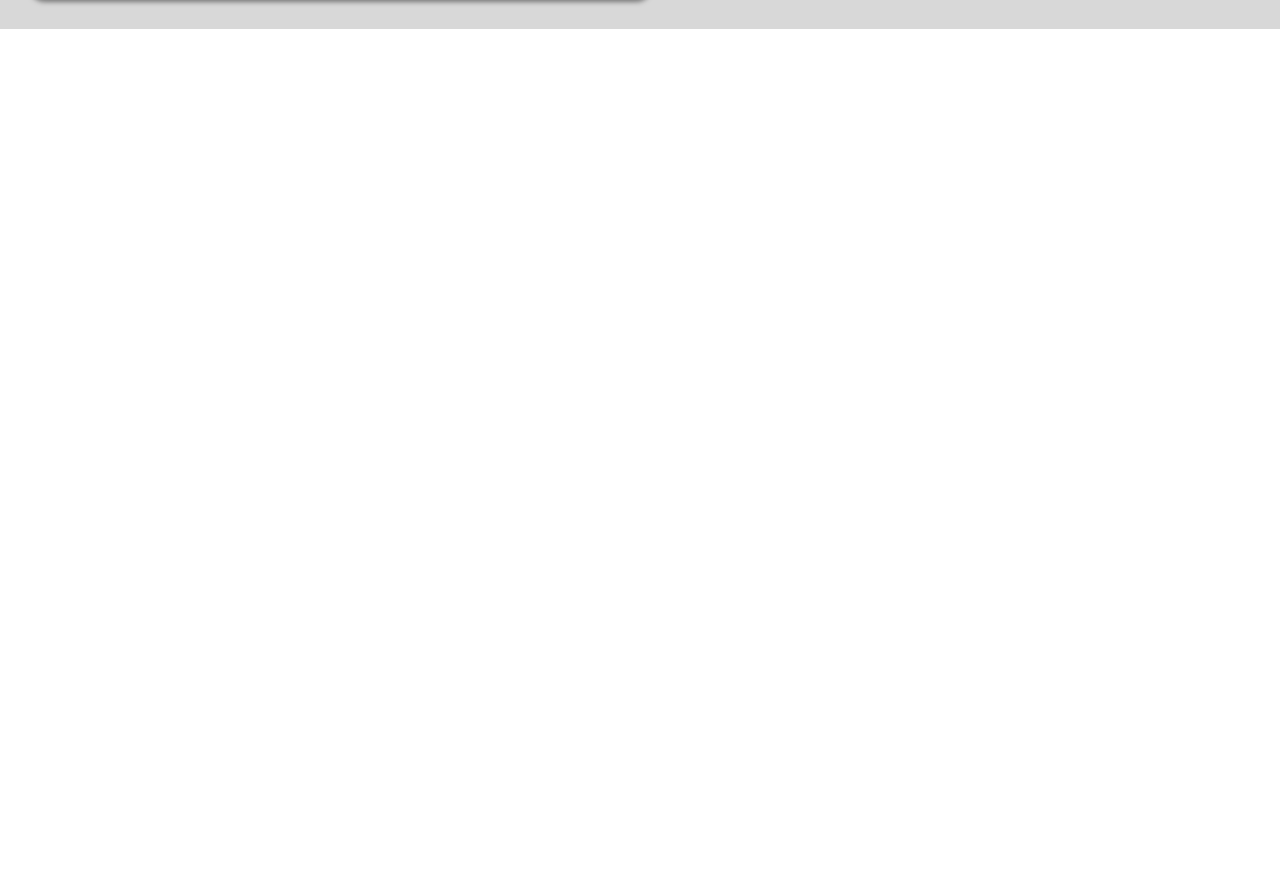
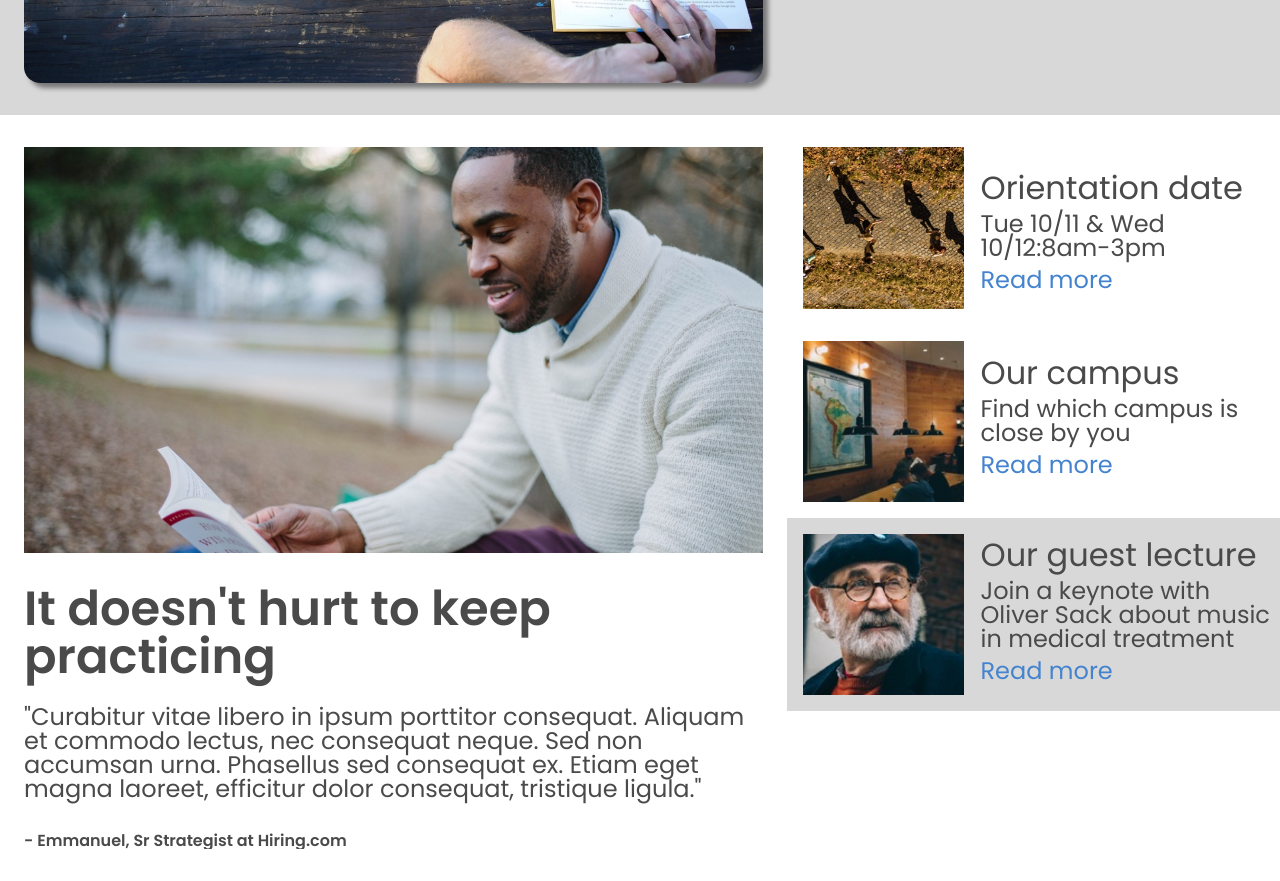
Before and after one commit to Berava/colmar-academy, a plain HTML site: page index.html in a window 1280 px wide. Shown: the part 559-1440 px from the top of the page. Before the commit the page ends 800 px from the top, so only its background shows below. Drawn offline with Linux system fonts and the light colour scheme.

Commit message:
Add information section

```diff
--- a/index.html
+++ b/index.html
@@ -14,7 +14,7 @@
     <header>
       <div id="logo">
         <img src="./resources/images/ic-logo.svg" alt="A lion, logo of the colmar academy" />
-        <h1>COLMAR<span id="mid-name">ACADEMY</span></h1>
+        <h1><a href="./index.html">COLMAR<span id="mid-name">ACADEMY</span></a></h1>
       </div>
       <nav>
         <ul id="menu">
@@ -31,12 +31,58 @@
       <div class="media-container">
         <img src="./resources/images/banner.jpg" alt="top down shot showing people reading on a table outdoor" />
       </div>
-      <div id="text-container">
+      <div class="aside-container">
         <div class="media-text">
           <h1>Learn something new everyday</h1>
           <h2>Lorem ipsum dolor sit amet, consectetur adipisicing elit.</h2>
-          <div id="button-start">
+          <div id="btn-start">
             <a href="#"><h3>Start here</h3></a>
+          </div>
+        </div>
+      </div>
+    </section>
+
+    <!-- Information section -->
+    <section id="information">
+        <div class="media-container">
+          <img src="./resources/images/information-main.jpg" alt="A man reading a book sitting on a bench" />
+          <blockquote cite="">
+            <h1>It doesn't hurt to keep practicing</h1>
+            <h2>
+              "Curabitur vitae libero in ipsum porttitor consequat. Aliquam et commodo lectus, nec consequat neque. Sed non accumsan urna. Phasellus sed consequat ex. Etiam eget magna laoreet, efficitur dolor consequat, tristique ligula."
+            </h2>
+            <footer>- Emmanuel, Sr Strategist at Hiring.com</footer>
+          </blockquote>
+        </div>
+      <div class="side-right">
+        <div class="news">
+          <div class="media-container">
+            <img src="./resources/images/information-orientation.jpg" alt="top down shot of people walking" />
+          </div>
+          <div class="media-text">
+            <h1>Orientation date</h1>
+            <h2>Tue 10/11 & Wed 10/12:8am-3pm</h2>
+            <a href="#"><h2>Read more</h2></a>
+          </div>
+        </div>
+        <div class="news">
+          <div class="small-media-container">
+            <img src="./resources/images/information-campus.jpg" alt="students working" />
+          </div>
+          <div class="media-text">
+            <h1>Our campus</h1>
+            <h2>Find which campus is close by you</h2>
+            <a href="#"><h2>Read more</h2></a>
+          </div>
+        </div>
+        <div class="news">
+          <div class="small-media-container">
+            <img src="./resources/images/information-guest-lecture.jpg" alt="photography of Oliver Sack" />
+          </div>
+          <div class="media-text">
+            <h1>Our guest lecture</h1>
+            <h2>Join a keynote with Oliver Sack about music in medical treatment</h2>
+            <a href="#"><h2>Read more</h2></a>
           </div>
         </div>
       </div>
--- a/resources/css/style.css
+++ b/resources/css/style.css
@@ -4,9 +4,7 @@ html {
 }
 
 /* TODO: comment this selector */
-/* header,
-#banner,
-#banner-right {
+/* .column-right {
   border: 1px black solid;
 } */
 
@@ -80,24 +78,27 @@ header {
   display: flex;
 }
 
-#text-container {
+.aside-container {
   display: flex;
   align-items: center;
+  width: 40%;
 }
 
 .media-container {
   width: 60%;
-  height: auto;
-  overflow: hidden;
+  max-width: 60rem;
   margin: 2rem 1.5rem;
   border-radius: 1rem;
   box-shadow: 5px 5px 5px #777777;
+  height: auto;
+  overflow: hidden;
 }
 
 .media-container img {
   max-width: 100%;
   height: auto;
   display: block;
+
 }
 
 .media-text {
@@ -109,13 +110,14 @@ header {
 .media-text h1 {
   font-size: 3rem;
   margin-bottom: 2rem;
+  font-weight: bold;
 }
 
 .media-text h2 {
   margin-bottom: 2rem;
 }
 
-#button-start {
+#btn-start {
   background-color: #4A4A4A;
   color: white;
   text-align: center;
@@ -123,17 +125,96 @@ header {
   border-radius: 0.3rem;
 }
 
-#button-start:hover {
+#btn-start:hover {
   background-color: white;
   color: #4A4A4A;
 }
 
-#button-start:active {
+#btn-start:active {
   box-shadow: 3px 3px 3px #777777;
   color: #9B9B9B;
 }
 
-#button-start h3 {
+#btn-start h3 {
   padding-top: 0.5rem;
   padding-bottom: 0.5rem;
 }
+
+/* Information section */
+#information {
+  margin-top: 2rem;
+  background-color: #FFFFFF;
+  display: flex;
+}
+ #information .media-container {
+   margin-top: 0rem ;
+   border-radius: unset;
+   box-shadow: none;
+ }
+
+ blockquote h1 {
+   margin: 2rem 0rem 1.5rem 0rem;
+   font-size: 3rem;
+   font-weight: bold;
+ }
+
+ blockquote footer {
+   font-weight: bold;
+   margin-top: 2rem;
+ }
+
+.side-right {
+  width: 40%;
+  display: flex;
+  flex-direction: column;
+}
+
+.news {
+  display: flex;
+  align-items: center;
+}
+
+.news .media-container,
+.small-media-container {
+  height: auto;
+  overflow: hidden;
+  width: 35%;
+  margin: 1rem;
+}
+
+.small-media-container img {
+  max-width: 100%;
+  height: auto;
+  display: block;
+}
+
+.news .media-text {
+  width: 65%;
+}
+
+.news .media-text h1 {
+  font-weight: normal;
+  font-size: 2rem;
+  margin-bottom: 0.5rem;
+}
+
+.news .media-text h2 {
+  margin-bottom: 0.5rem;
+  font-size: 1.5rem;
+}
+
+.news .media-text a {
+  color: #4483CE;
+}
+
+.news .media-text a:hover {
+  text-decoration: underline;
+}
+
+.news .media-text a:active {
+
+}
+
+.side-right .news:last-child {
+  background-color: #D8D8D8;
+}
```
